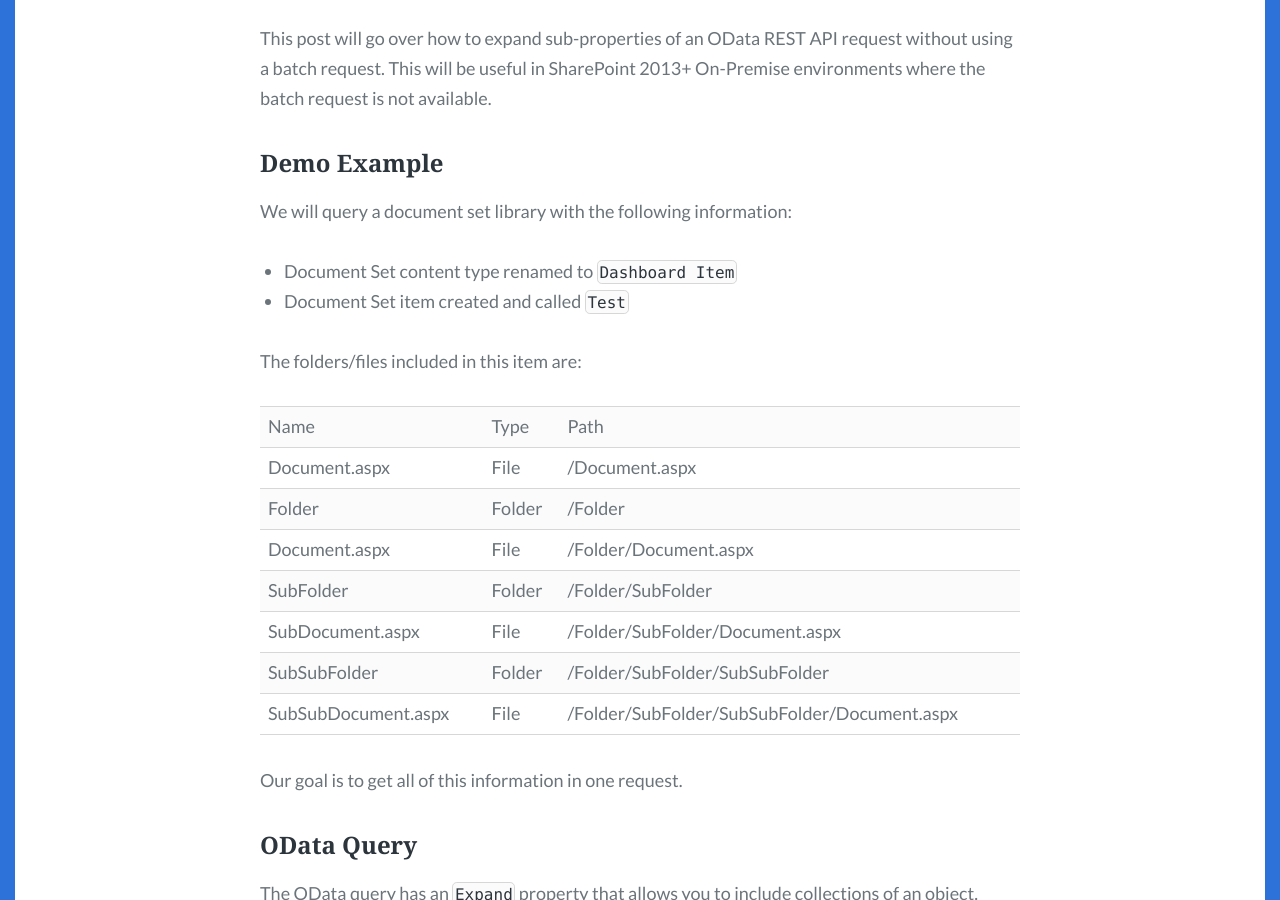
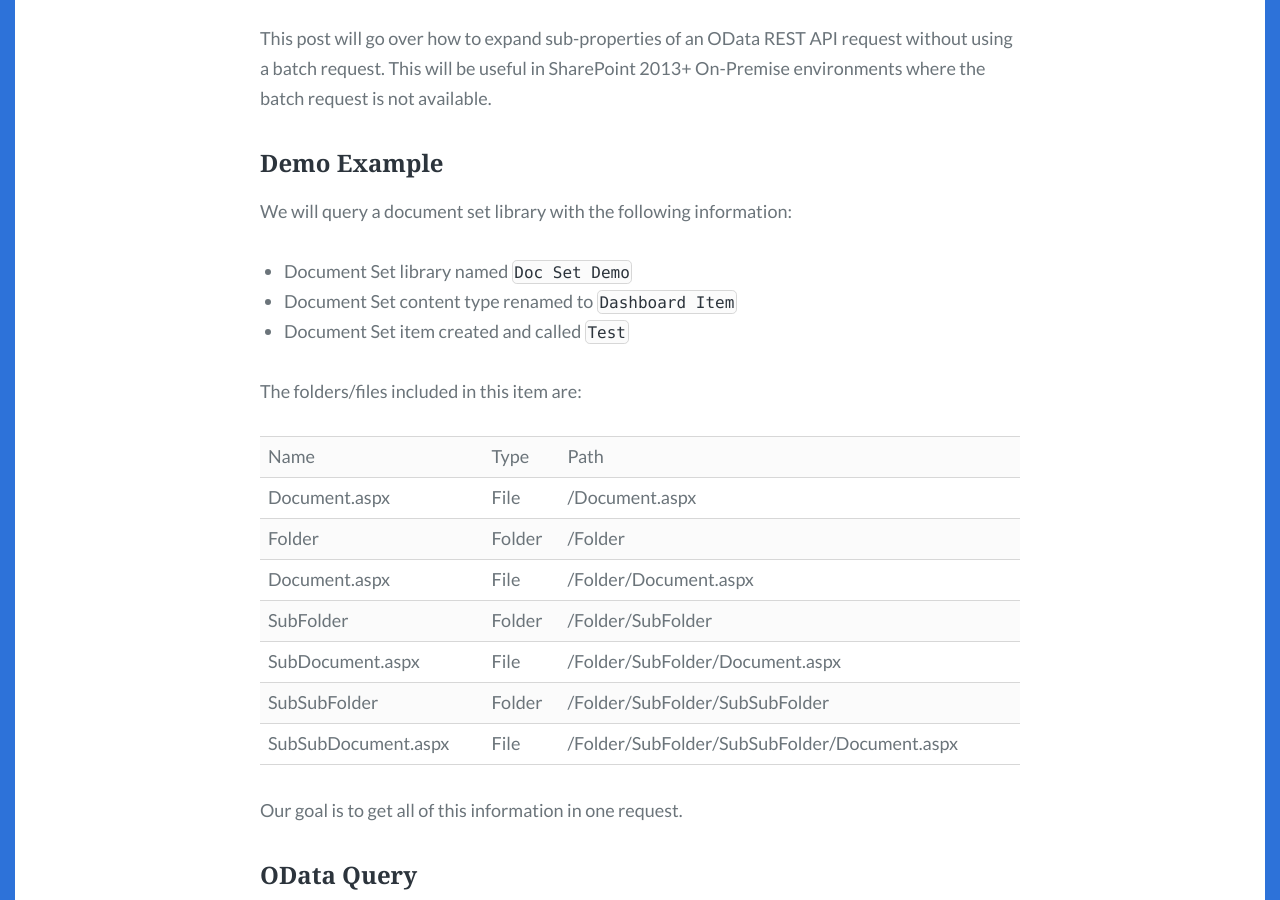
Before and after one commit to gunjandatta/blog, a Jekyll site: the page built from _posts/2021/2021-03-13-odata-expand.md, in a window 1280 px wide and 900 px high, scrolled down 355 px. Built offline with Jekyll 4.4.1, drawn with Linux system fonts in a browser that asks for light colours; some web fonts are replaced.

Commit message:
Updated the blog post.

```diff
--- a/_posts/2021/2021-03-13-odata-expand.md
+++ b/_posts/2021/2021-03-13-odata-expand.md
@@ -15,6 +15,7 @@ This post will go over how to expand sub-properties of an OData REST API request
 
 We will query a document set library with the following information:
 
+* Document Set library named `Doc Set Demo`
 * Document Set content type renamed to `Dashboard Item`
 * Document Set item created and called `Test`
 
```
